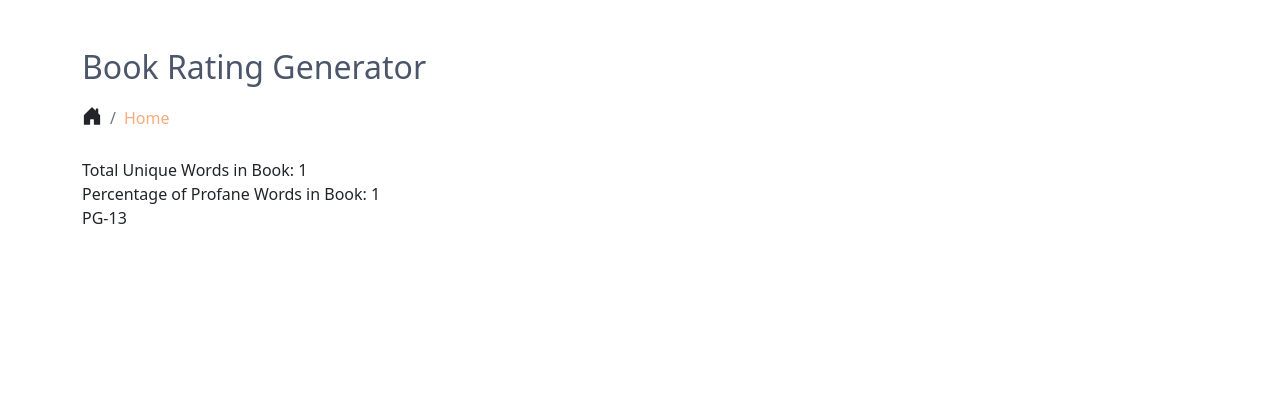
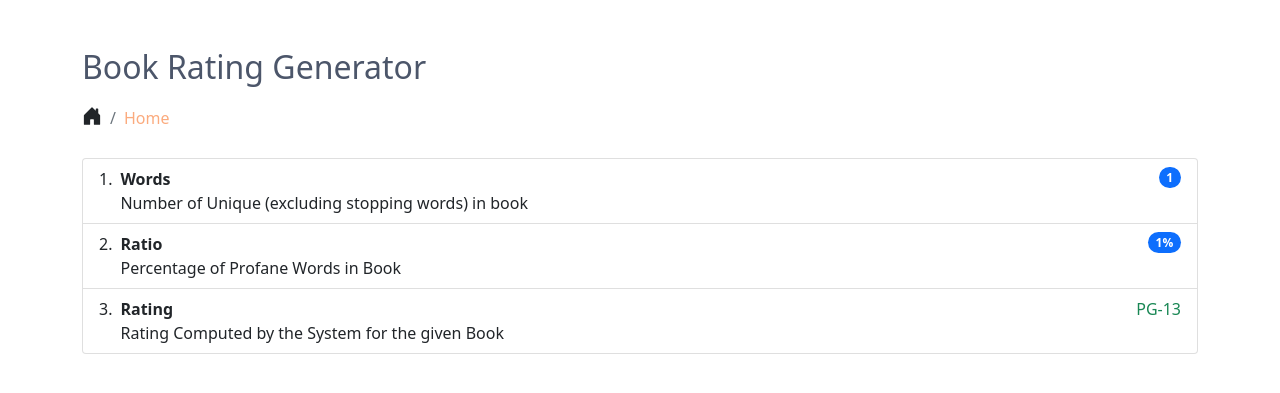
Before and after one commit to AsjadIftikhar/rating, a Django app: template templates/home/book.html in a window 1280 px wide. Shown: the part 86-479 px from the top of the page. Run offline with Django 4.2, Linux system fonts and the light colour scheme; the template is opened without the code that fills it: most values are stand-ins (such as "Sample title", 1, 10 or a date in 2020).

Commit message:
store changes

```diff
--- a/home/views.py
+++ b/home/views.py
@@ -35,7 +35,7 @@ def home(request):
         context = {'user': request.user,
                    'form': form,
                    'total_words': len(words),
-                   'percentage': percentage}
+                   'percentage': float("{:.2f}".format(percentage))}
         return render(request, 'home/book.html', context)
     else:
         form = BookForm()
--- a/templates/home/book.html
+++ b/templates/home/book.html
@@ -3,12 +3,43 @@
 {% block title %}Book{% endblock %}
 
 {% block content %}
-    <div>Total Unique Words in Book: {{ total_words }}</div>
-    <div>Percentage of Profane Words in Book: {{ percentage }}</div>
-    {% if percentage > 1.0 %}
-        <div>R rated</div>
-    {% else %}
-        <div>PG-13</div>
-    {% endif %}
+
+    <ol class="list-group list-group-numbered">
+        <li class="list-group-item d-flex justify-content-between align-items-start">
+            <div class="ms-2 me-auto">
+                <div class="fw-bold">Words</div>
+                Number of Unique (excluding stopping words) in book
+            </div>
+            <span class="badge bg-primary rounded-pill">{{ total_words }}</span>
+        </li>
+        <li class="list-group-item d-flex justify-content-between align-items-start">
+            <div class="ms-2 me-auto">
+                <div class="fw-bold">Ratio</div>
+                Percentage of Profane Words in Book
+            </div>
+            <span class="badge bg-primary rounded-pill">{{ percentage }}%</span>
+        </li>
+        <li class="list-group-item d-flex justify-content-between align-items-start">
+            <div class="ms-2 me-auto">
+                <div class="fw-bold">Rating</div>
+                Rating Computed by the System for the given Book
+            </div>
+            {% if percentage > 1.0 %}
+                <span class="text-danger">R rated</span>
+            {% else %}
+                <span class="text-success">PG-13</span>
+            {% endif %}
+        </li>
+    </ol>
+
+
+
+    {#    <div>Total Unique Words in Book: {{ total_words }}</div>#}
+    {#    <div>Percentage of Profane Words in Book: {{ percentage }}</div>#}
+    {#    {% if percentage > 1.0 %}#}
+    {#        <div>R rated</div>#}
+    {#    {% else %}#}
+    {#        <div>PG-13</div>#}
+    {#    {% endif %}#}
 
 {% endblock %}
```
Also changed, not shown: templates/authenticate/audible.html (+11 -3 lines).
